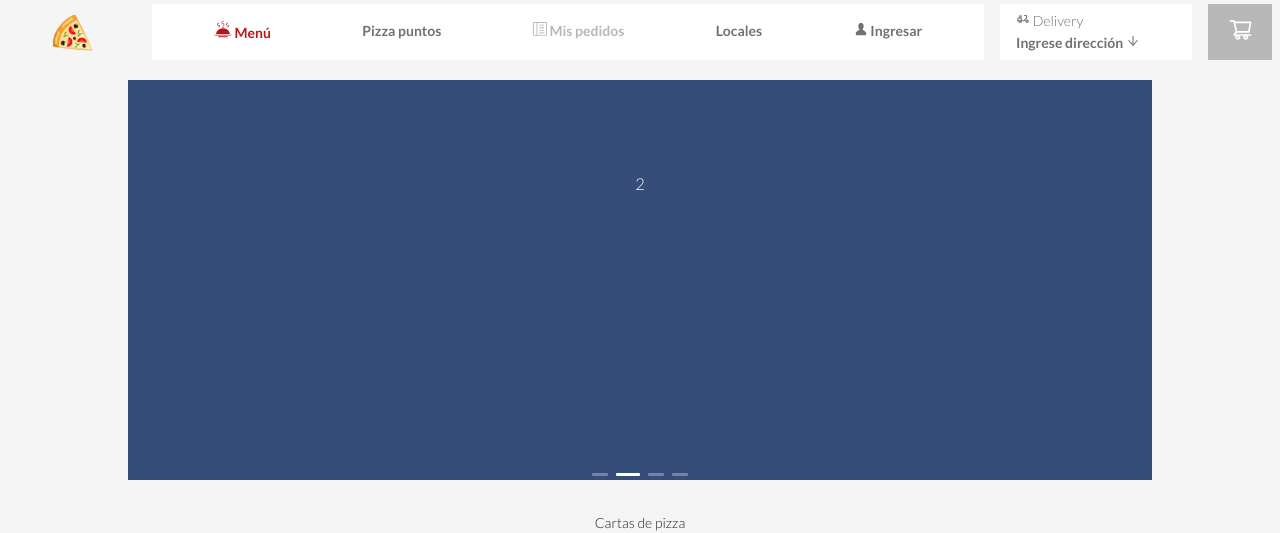
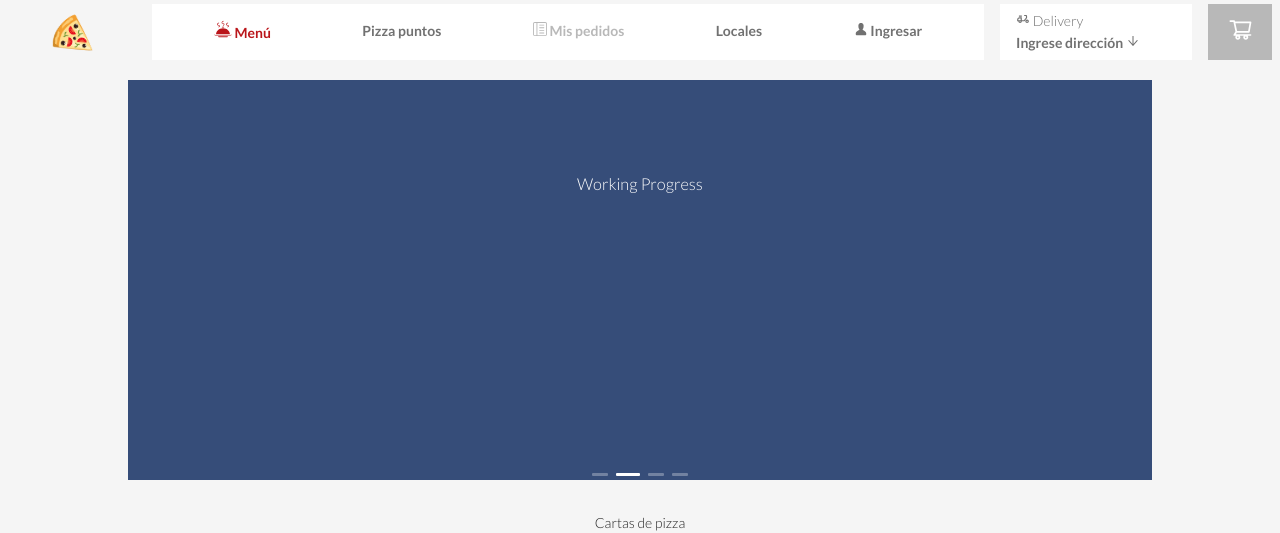
Before and after one commit to MageLnk/Desafio-Pizzeria, a React (Create React App) app: page / in a window 1280 px wide. Shown: the top 533 px of the page. Built offline with nearby package versions, Linux system fonts and the light colour scheme.

Commit message:
Minnor modification for continuos the Banner after the requerimientos

```diff
--- a/src/Components/HomeContent/Banner/index.jsx
+++ b/src/Components/HomeContent/Banner/index.jsx
@@ -18,25 +18,26 @@ const Banner = () => {
   };
 
   const onChange = (currentSlide) => {
-    console.log(currentSlide);
+    //console.log(currentSlide);
   };
 
-  console.log("dataaa", data);
+  // console.log("Log para la data, para las imágenes del banner", data)
+
   return (
     <div className="banner-container">
       {data && (
         <Carousel autoplay afterChange={onChange}>
           <div>
-            <h3 style={contentStyle}>1</h3>
+            <h3 style={contentStyle}>Working Progress</h3>
           </div>
           <div>
-            <h3 style={contentStyle}>2</h3>
+            <h3 style={contentStyle}>Working Progress</h3>
           </div>
           <div>
-            <h3 style={contentStyle}>3</h3>
+            <h3 style={contentStyle}>Working Progress</h3>
           </div>
           <div>
-            <h3 style={contentStyle}>4</h3>
+            <h3 style={contentStyle}>Working Progress</h3>
           </div>
         </Carousel>
       )}
```
